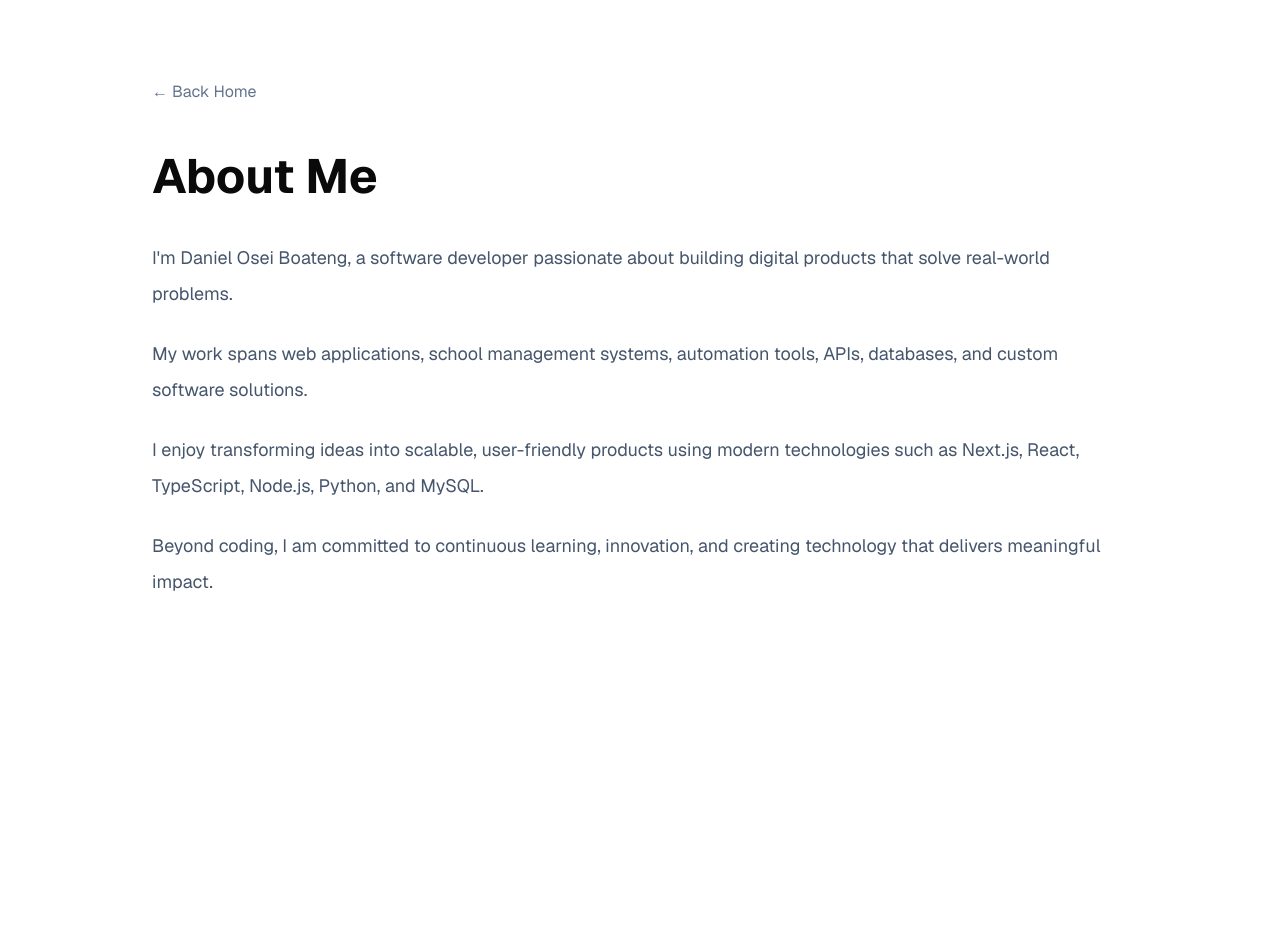
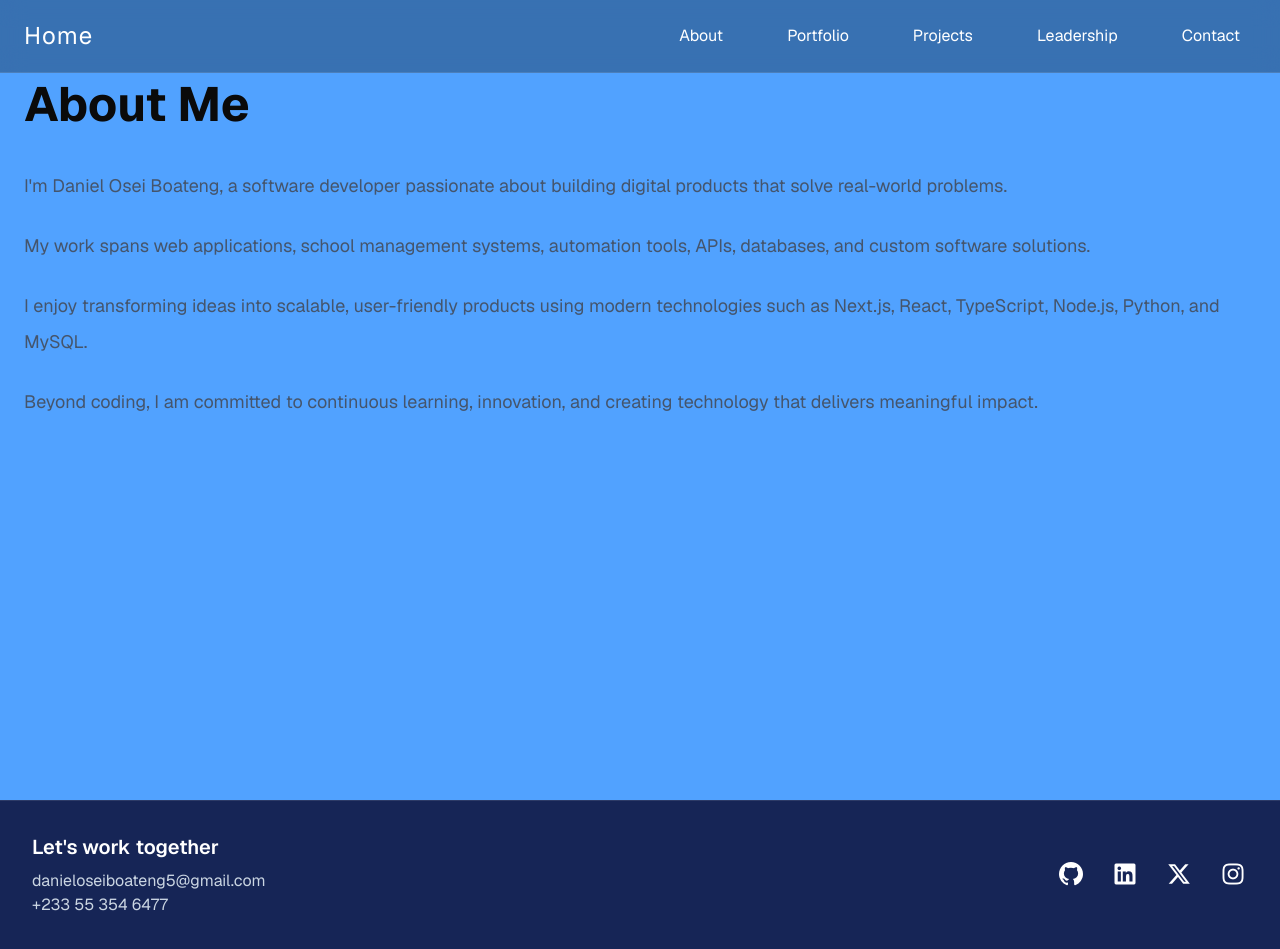
Before and after one commit to Dann-Hub/My-Portfolio, a Next.js app: page /about in a window 1280 px wide. Before the commit the page ends 800 px from the top, so only its background shows below. Built offline with nearby package versions, Linux system fonts and the light colour scheme.

Commit message:
added footer

```diff
--- a/app/about/page.tsx
+++ b/app/about/page.tsx
@@ -1,15 +1,13 @@
 import Link from "next/link";
+import Header from "@/components/Header"
+import Footer from "@/components/Footer";
 
 export default function AboutPage() {
   return (
-    <main className="mx-auto min-h-screen max-w-5xl px-6 py-20">
-      <Link
-        href="/"
-        className="mb-12 inline-block text-slate-500 hover:text-black"
-      >
-        ← Back Home
-      </Link>
-
+      <>
+        <Header />
+        <main className="mx-auto min-h-screen max-w-7xl px-6 py-20 bg-blue-400">
+          <div>
             <h1 className="text-5xl font-bold">
               About Me
             </h1>
@@ -40,6 +38,9 @@ export default function AboutPage() {
                 that delivers meaningful impact.
               </p>
             </div>
+          </div>
       </main>
+      <Footer/>
+    </>
   );
 }
--- a/app/page.tsx
+++ b/app/page.tsx
@@ -1,7 +1,7 @@
 import Link from "next/link";
 import BoidsEcosystem from "@/components/animata/background/boids-ecosystem";
 import Header from "@/components/Header";
-
+import Footer from "../components/Footer";
 
 export default function Home() {
   return (
@@ -25,7 +25,7 @@ export default function Home() {
                 Daniel O. Boateng
               </h1>
 
-              <p className="mt-5 text-lg uppercase tracking-[0.4em] text-slate-300 md:text-xl">
+              <p className="mt-5 text-lg uppercase tracking-[0.4em] text-yellow-100 md:text-xl">
                 Engineer • Developer • Entrepreneur
               </p>
 
@@ -37,65 +37,7 @@ export default function Home() {
               </Link>
             </div>
           </section>
-
-          {/* Footer */}
-          <footer className="border-t border-white/10 px-8 py-8 backdrop-blur-sm">
-            <div className="mx-auto flex max-w-7xl flex-col items-start justify-between gap-8 md:flex-row md:items-center">
-              {/* Left */}
-              <div>
-                <h3 className="text-xl font-semibold">
-                  Let's work together
-                </h3>
-
-                <p className="mt-2 text-slate-300">
-                  danieloseiboateng5@gmail.com
-                </p>
-
-                <p className="text-slate-300">
-                  +233 55 354 6477
-                </p>
-              </div>
-
-              {/* Right */}
-              <div className="flex items-center gap-6 text-2xl">
-                <a
-                  href="https://github.com/Dann-Hub"
-                  target="_blank"
-                  rel="noopener noreferrer"
-                  className="transition hover:scale-110"
-                >
-                  <i className="fab fa-github" />
-                </a>
-
-                <a
-                  href="https://www.linkedin.com/in/danieloseiboateng5/"
-                  target="_blank"
-                  rel="noopener noreferrer"
-                  className="transition hover:scale-110"
-                >
-                  <i className="fab fa-linkedin" />
-                </a>
-
-                <a
-                  href="https://x.com/MrDanielBoateng"
-                  target="_blank"
-                  rel="noopener noreferrer"
-                  className="transition hover:scale-110"
-                >
-                  <i className="fab fa-x-twitter" />
-                </a>
-
-                <a
-                  href="https://www.instagram.com/danielboateng5/"
-                  target="_blank"
-                  rel="noopener noreferrer"
-                  className="transition hover:scale-110"
-                >
-                  <i className="fab fa-instagram" />
-                </a>
-              </div>
-            </div>
-          </footer>
+        <Footer/>
         </div>
       </main>
     </>
--- /dev/null
+++ b/components/Footer.tsx
@@ -0,0 +1,70 @@
+"use client";
+
+// import Link from "next/link";
+import { useState } from "react";
+
+export default function Header() {
+    const [open, setOpen] = useState(false);
+    return (
+        <footer className="border-t border-white/10 px-8 py-8 bg-blue-950 backdrop-blur-sm text-white">
+            <div
+                className="mx-auto flex max-w-7xl flex-col items-center justify-between gap-8 text-center md:flex-row md:items-center md:text-left">
+
+                {/* Left */}
+                <div className="flex flex-col items-center md:items-start">
+                    <h3 className="text-xl font-semibold">
+                        Let's work together
+                    </h3>
+
+                    <p className="mt-2 text-slate-300">
+                        danieloseiboateng5@gmail.com
+                    </p>
+
+                    <p className="text-slate-300">
+                        +233 55 354 6477
+                    </p>
+                </div>
+
+                {/* Right */}
+                <div className="flex items-center gap-6 text-2xl">
+                    <a
+                        href="https://github.com/Dann-Hub"
+                        target="_blank"
+                        rel="noopener noreferrer"
+                        className="transition hover:scale-110"
+                    >
+                        <i className="fab fa-github"/>
+                    </a>
+
+                    <a
+                        href="https://www.linkedin.com/in/danieloseiboateng5/"
+                        target="_blank"
+                        rel="noopener noreferrer"
+                        className="transition hover:scale-110"
+                    >
+                        <i className="fab fa-linkedin"/>
+                    </a>
+
+                    <a
+                        href="https://x.com/MrDanielBoateng"
+                        target="_blank"
+                        rel="noopener noreferrer"
+                        className="transition hover:scale-110"
+                    >
+                        <i className="fab fa-x-twitter"/>
+                    </a>
+
+                    <a
+                        href="https://www.instagram.com/danielboateng5/"
+                        target="_blank"
+                        rel="noopener noreferrer"
+                        className="transition hover:scale-110"
+                    >
+                        <i className="fab fa-instagram"/>
+                    </a>
+                </div>
+
+            </div>
+        </footer>
+    );
+}
--- a/components/Header.tsx
+++ b/components/Header.tsx
@@ -1,18 +1,37 @@
 "use client";
 
 import Link from "next/link";
-import { useState } from "react";
+import { useState, useEffect, useRef } from "react";
 
 export default function Header() {
   const [open, setOpen] = useState(false);
+  const navLink = "rounded-md bg-transparent px-4 py-2 transition-all duration-300 hover:bg-[#4647AE] hover:text-yellow-300 hover:shadow-lg";
+  const headerRef = useRef<HTMLElement>(null);
+
+  useEffect(() => {
+    const handleClickOutside = (event: MouseEvent) => {
+      if (
+          headerRef.current &&
+          !headerRef.current.contains(event.target as Node)
+      ) {
+        setOpen(false);
+      }
+    };
+
+    document.addEventListener("mousedown", handleClickOutside);
+
+    return () => {
+      document.removeEventListener("mousedown", handleClickOutside);
+    };
+  }, []);
 
   return (
-    <header className="fixed top-0 left-0 right-0 z-50 border-b border-white/10 bg-black/30 backdrop-blur-md">
+    <header ref={headerRef} className="fixed top-0 left-0 right-0 z-50 border-b border-white/10 bg-black/30 backdrop-blur-md">
       <div className="mx-auto flex max-w-7xl items-center justify-between px-6 py-5">
         {/* Logo */}
         <Link
           href="/"
-          className="text-2xl font-black tracking-wider text-white"
+          className="text-2xl tracking-wider text-white hover:text-yellow-300 hover:shadow-lg"
         >
           Home
         </Link>
@@ -21,31 +40,31 @@ export default function Header() {
         <nav className="hidden md:block">
           <ul className="flex items-center gap-8 text-white">
             <li>
-              <a href="#about" className="hover:text-blue-400">
+              <a href="about" className={navLink}>
                 About
               </a>
             </li>
 
             <li>
-              <a href="#portfolio" className="hover:text-blue-400">
+              <a href="portfolio" className={navLink}>
                 Portfolio
               </a>
             </li>
 
             <li>
-              <a href="#projects" className="hover:text-blue-400">
+              <a href="projects" className={navLink}>
                 Projects
               </a>
             </li>
 
             <li>
-              <a href="#leadership" className="hover:text-blue-400">
+              <a href="leadership" className={navLink}>
                 Leadership
               </a>
             </li>
 
             <li>
-              <a href="#contact" className="hover:text-blue-400">
+              <a href="contact" className={navLink}>
                 Contact
               </a>
             </li>
@@ -63,34 +82,34 @@ export default function Header() {
 
       {/* Mobile Navigation */}
       {open && (
-        <nav className="border-t border-white/10 bg-black/90 md:hidden">
+        <nav className="border-t border-white/10 bg-transparent md:hidden">
           <ul className="flex flex-col gap-4 px-6 py-6 text-white">
             <li>
-              <a href="#about" onClick={() => setOpen(false)}>
+              <a href="about" onClick={() => setOpen(false)} className={navLink}>
                 About
               </a>
             </li>
 
             <li>
-              <a href="#portfolio" onClick={() => setOpen(false)}>
+              <a href="portfolio" onClick={() => setOpen(false)} className={navLink}>
                 Portfolio
               </a>
             </li>
 
             <li>
-              <a href="#projects" onClick={() => setOpen(false)}>
+              <a href="projects" onClick={() => setOpen(false)} className={navLink}>
                 Projects
               </a>
             </li>
 
             <li>
-              <a href="#leadership" onClick={() => setOpen(false)}>
+              <a href="leadership" onClick={() => setOpen(false)} className={navLink}>
                 Leadership
               </a>
             </li>
 
             <li>
-              <a href="#contact" onClick={() => setOpen(false)}>
+              <a href="contact" onClick={() => setOpen(false)} className={navLink}>
                 Contact
               </a>
             </li>
```
Also changed, not shown: app/projects/Projects.tsx (added), 1 other file (tests, documents, lock files or other folders). Lines whose indentation alone changed are shown as unchanged.
